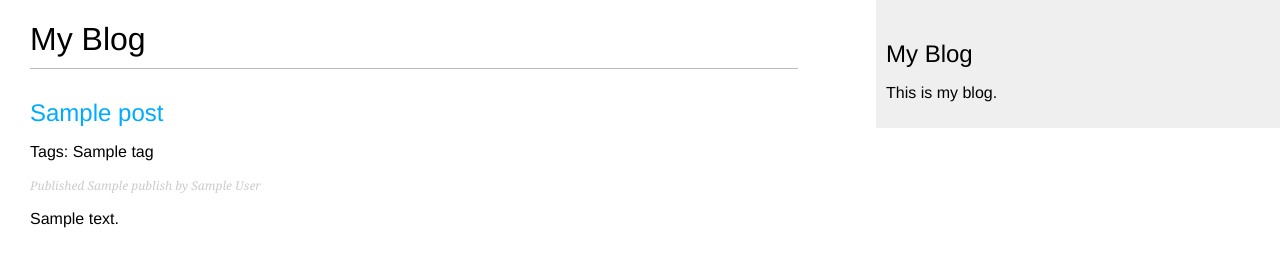
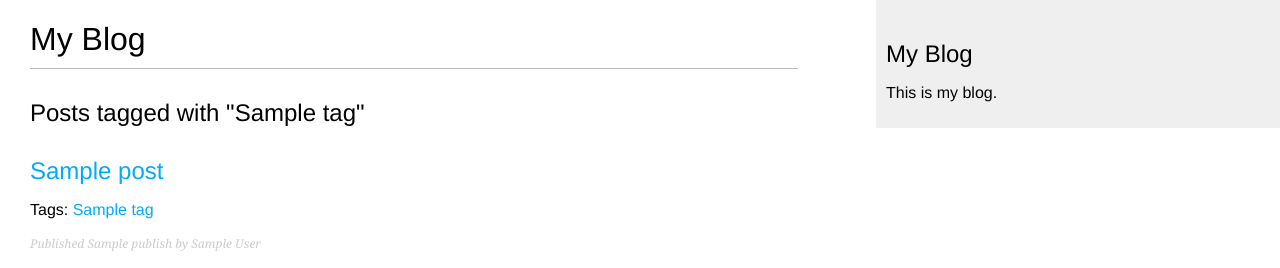
Before and after one commit to JackTattersall/MySite, a Django app: template blog/templates/blog/post/list.html in a window 1280 px wide. Shown: the top 268 px of the page. Run offline with Django 3.2, Linux system fonts and the light colour scheme; the template is opened without the code that fills it: most values are stand-ins (such as "Sample title", 1, 10 or a date in 2020).

Commit message:
Added find post by tag functionality

```diff
--- a/blog/templates/blog/post/list.html
+++ b/blog/templates/blog/post/list.html
@@ -4,17 +4,28 @@
 
 {% block content %}
     <h1>My Blog</h1>
+    {% if tag %}
+        <h2>Posts tagged with "{{ tag.name }}"</h2>
+    {% endif %}
     {% for post in posts %}
         <h2>
             <a href="{{ post.get_absolute_url }}">
                 {{ post.title }}
             </a>
         </h2>
-        <p class="fa-tags">Tags: {{ post.tags.all|join:", " }}</p>
+        <p class="fa-tags">
+            Tags:
+            {% for tag in post.tags.all %}
+                <a href="{% url "blog:post_list_by_tag" tag.slug %}">
+                {{ tag.name }}
+                </a>
+                {% if not forloop.last %}, {% endif %}
+            {% endfor %}
+        </p>
         <p class="date">
             Published {{ post.publish }} by {{ post.author }}
         </p>
         {{ post.body|truncatewords:30|linebreaks }}
     {% endfor %}
-    {% include "pagination.html" with page=page_obj %}
+    {% include "pagination.html" with page=posts %}
 {% endblock %}
--- a/blog/urls.py
+++ b/blog/urls.py
@@ -4,9 +4,9 @@ from . import views
 
 urlpatterns = [
     # post views
-    # url(r'^$', views.post_list, name='post_list'),
+    url(r'^$', views.post_list, name='post_list'),
 
-    url(r'^$', views.PostListView.as_view(), name='post_list'),
+    # url(r'^$', views.PostListView.as_view(), name='post_list'),
 
     url(r'^(?P<year>\d{4})/(?P<month>\d{2})/(?P<day>\d{2})/'\
         r'(?P<post>[-\w]+)/$',
@@ -14,4 +14,6 @@ urlpatterns = [
         name='post_detail'),
 
     url(r'^(?P<post_id>\d+)/share/$', views.post_share, name='post_share'),
+
+    url(r'^tag/(?P<tag_slug>[-\w]+)/$', views.post_list, name='post_list_by_tag')
 ]
```
Also changed, not shown: blog/views.py (+26 -5 lines).
